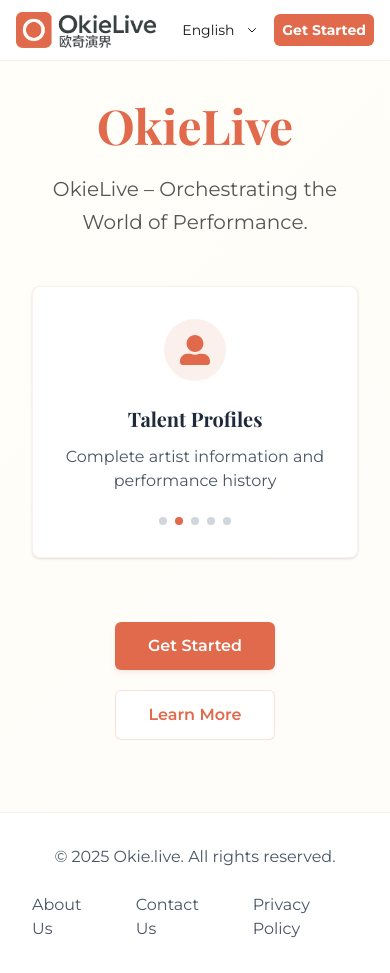
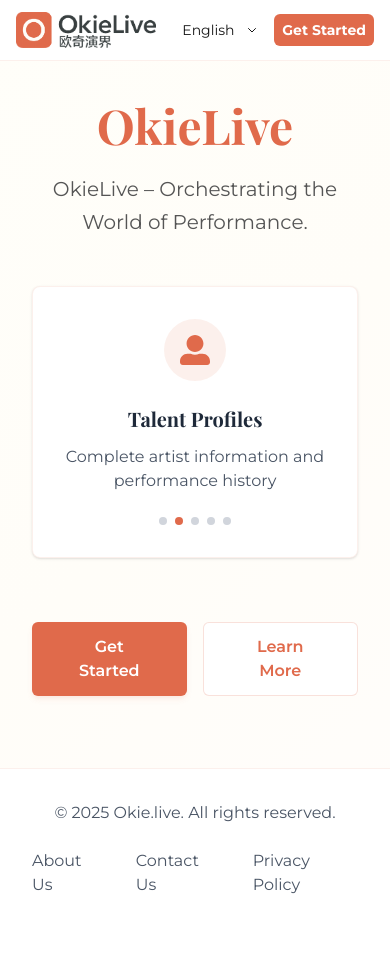
Before and after one commit to zning1994/okie.live, a Next.js app: page / in a window 390 px wide. After the commit the page ends 929 px from the top, so only its background shows below. Built offline with nearby package versions, Linux system fonts and the light colour scheme.

Commit message:
style: adjust CTA button layout spacing and flex direction

```diff
--- a/src/pages/index.tsx
+++ b/src/pages/index.tsx
@@ -212,7 +212,7 @@ export default function Home() {
 
           {/* CTA 按钮 */}
           <motion.div
-            className="flex flex-col sm:flex-row gap-5 justify-center animate-on-scroll mb-8"
+            className="flex flex-row gap-4 justify-center animate-on-scroll mb-8"
             initial={{ opacity: 0, y: 30 }}
             animate={{ opacity: 1, y: 0 }}
             transition={{ duration: 0.5, delay: 0.3 }}
```
